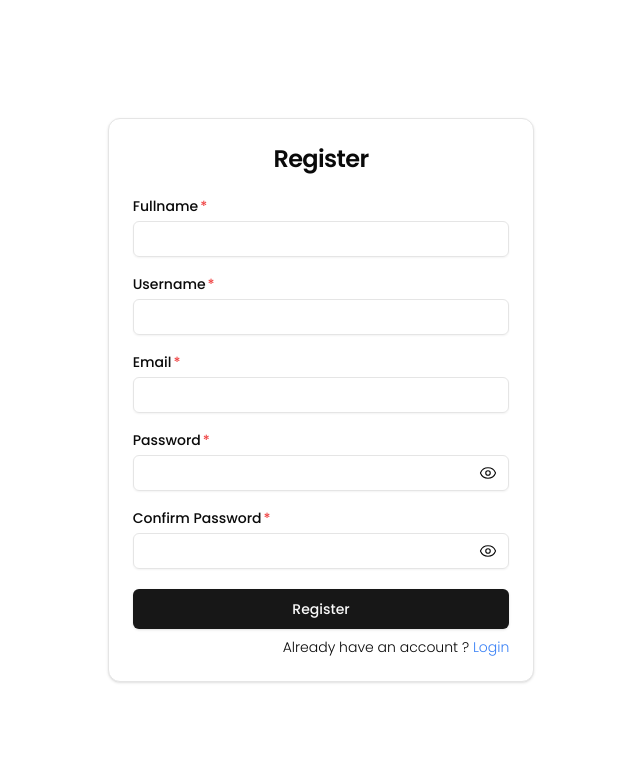
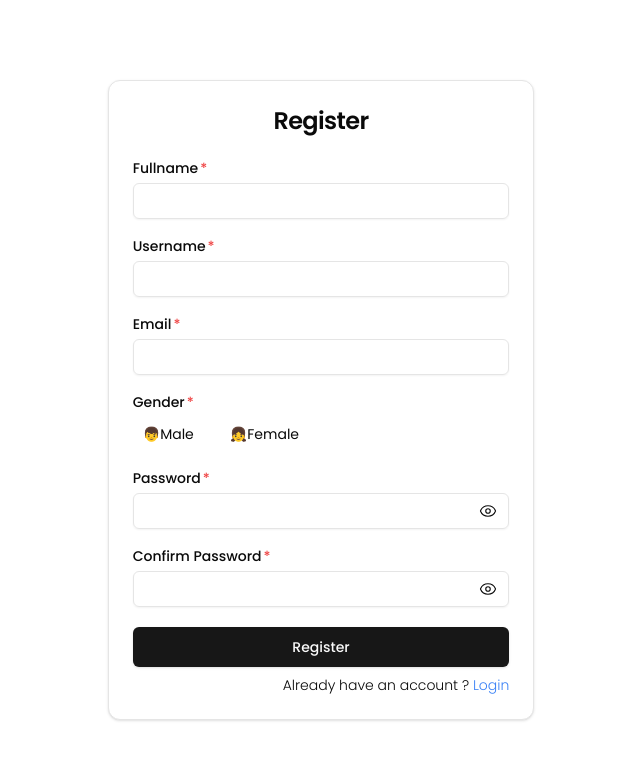
Before and after one commit to joyadeep/sticky-notes, a Next.js app: page /auth/register in a window 1280 px wide. Shown: the top 760 px of the page, without its empty margins (319-959 px from the left). Built offline with nearby package versions, Linux system fonts and the light colour scheme; no server answers.

Commit message:
Add gender and imageUrl in register form

```diff
--- a/package.json
+++ b/package.json
@@ -15,6 +15,7 @@
     "@radix-ui/react-dropdown-menu": "^2.1.1",
     "@radix-ui/react-icons": "^1.3.0",
     "@radix-ui/react-label": "^2.1.0",
+    "@radix-ui/react-radio-group": "^1.2.0",
     "@radix-ui/react-slot": "^1.1.0",
     "axios": "^1.7.2",
     "bcryptjs": "^2.4.3",
--- a/src/app/(main)/layout.tsx
+++ b/src/app/(main)/layout.tsx
@@ -11,6 +11,7 @@ type Props = {
 
 const Mainlayout = ({children}: Props) => {
   const {me,isFetching} = useContext<ICreateContext>(noteContext as any);
+
 
   if (isFetching) {
     return <div className='w-full h-screen'>
--- a/src/app/(main)/page.tsx
+++ b/src/app/(main)/page.tsx
@@ -32,8 +32,11 @@ const Page = (props: Props) => {
                 setNotes((prevNotes:IContext) => ({ ...prevNotes, isLoading: false }));
             });
     };
-    init();
-  }, [])
+    if (notes?.data?.length === 0) {
+
+      init();
+    }
+  }, [notes?.data?.length,setNotes])
 
   if(isLoading){
     return <Loading/>
--- a/src/app/api/auth/register/route.ts
+++ b/src/app/api/auth/register/route.ts
@@ -6,8 +6,8 @@ import generateAndSaveToken from "@/utils/generate.and.save.token";
 export const POST = async (req:Request,res:NextResponse) =>{
     startServer();
     try {
-        const {name,username,email,password,confirmPassword} = await req.json();
-        if (!name || !username || !email || !password || !confirmPassword) {
+        const {name,username,email,password,confirmPassword,gender,imageUrl} = await req.json();
+        if (!name || !username || !email || !password || !confirmPassword || !gender || !imageUrl) {
             return NextResponse.json({message:"Missing fields"},{status:400});
         }
 
@@ -41,14 +41,15 @@ export const POST = async (req:Request,res:NextResponse) =>{
                 name:name,
                 username:username,
                 email:email,
-                password:hashedPassword
+                password:hashedPassword,
+                gender:gender,
+                imageUrl:imageUrl
             }
         })
 
         generateAndSaveToken({id:result?.id,name:result?.name,username:result?.username,email:result?.email},res);
 
         return NextResponse.json({message:"user created successfully"},{status:201});
-        // TODO: add password hashing and token generation
 
     } catch (error) {
 
--- a/src/app/auth/register/page.tsx
+++ b/src/app/auth/register/page.tsx
@@ -8,13 +8,16 @@ import { Input } from '@/components/ui/input'
 import { zodResolver } from '@hookform/resolvers/zod'
 import axios from 'axios'
 import Link from 'next/link'
-import { redirect } from 'next/navigation'
-import React, { useContext, useState } from 'react'
+import { redirect,useRouter } from 'next/navigation'
+import React, { useContext, useEffect, useState } from 'react'
 import { useForm } from 'react-hook-form'
 import { z } from 'zod'
 import Spin from '@/icons/Spin'
 import Loading from '@/components/Loading'
 import { toast } from 'react-toastify'
+import { RadioGroup } from '@/components/ui/radio-group'
+import { RadioGroupItem } from '@radix-ui/react-radio-group'
+import { cn } from '@/lib/utils'
 
 type Props = {}
 
@@ -22,6 +25,8 @@ const formSchama = z.object({
   name: z.string().min(1, 'Name is required'),
   username: z.string().min(1, 'Username is required').max(20, 'Username must be less than 20 characters'),
   email: z.string().min(1, 'Email is required').email('Invalid email'),
+  gender: z.enum(['male', 'female'],{message:"Gender is required"}),
+  imageUrl: z.string(),
   password: z.string().min(1, 'Password is required').min(6, 'Password must be at least 6 characters').max(32, 'Password must be less than 32 characters'),
   confirmPassword: z.string().min(1, 'Password is required').min(6, 'Password must be at least 6 characters').max(32, 'Password must be less than 32 characters'),
 }).refine(data => data.password === data.confirmPassword, {
@@ -40,6 +45,8 @@ const Register = (props: Props) => {
       name:"",
       username:"",
       email:"",
+      gender:undefined,
+      imageUrl:"",
       password:"",
       confirmPassword:""
     }
@@ -47,12 +54,22 @@ const Register = (props: Props) => {
 
   const [isLoading,setLoading] = useState(false);
 
+  const selectedGender = form.watch('gender');
+  const userName=form.watch('username');
+
+  useEffect(()=>{
+    form.setValue("imageUrl",`https://avatar.iran.liara.run/public/${selectedGender === "male" ? "boy" : "girl"}?username=${userName}`)
+  },[form,selectedGender,userName])
+
+  const router = useRouter();
+
   const onSubmit = async(data: z.infer<typeof formSchama>) => {
     setLoading(true);
     try {
       await axios.post('/api/auth/register', data);
+      form.reset();
       toast.success('User created successfully');
-      redirect('/auth/login')
+      router.push('/auth/login')
     } catch (error:any) {
       console.log("error",error)
       toast.error(error?.response?.data?.message);
@@ -124,6 +141,43 @@ const Register = (props: Props) => {
             />
             <FormField
             control={form.control}
+            name='gender'
+            render={({field})=>(
+              <FormItem>
+                <div className='flex gap-2'>
+                  <FormLabel className='required'>Gender</FormLabel>
+                  <FormMessage className='text-xs leading-3'/>
+                </div>
+                <FormControl>
+                <RadioGroup
+                  onValueChange={field.onChange}
+                  defaultValue={field.value}
+                  className="flex items-center gap-4"
+                >
+                  <FormItem className={cn("flex items-center group  space-y-0 border-2 p-2 rounded-md border-transparent",field.value === "male" && "border-yellow-600")}>
+                    <FormControl>
+                      <RadioGroupItem value="male" />
+                    </FormControl>
+                    <FormLabel className="font-normal group-hover:cursor-pointer">
+                      👦Male
+                    </FormLabel>
+                  </FormItem>
+                  <FormItem className={cn("flex items-center group space-y-0 border-2 p-2 rounded-md border-transparent ",field.value === "female" && "border-yellow-600")} >
+                    <FormControl>
+                      <RadioGroupItem value="female" />
+                    </FormControl>
+                    <FormLabel className="font-normal group-hover:cursor-pointer">
+                     👧Female
+                    </FormLabel>
+                  </FormItem>
+
+                </RadioGroup>
+              </FormControl>
+              </FormItem>
+            )}
+            />
+            <FormField
+            control={form.control}
             name='password'
             render={({field})=>(
               <FormItem>
--- a/src/components/AddContainer.tsx
+++ b/src/components/AddContainer.tsx
@@ -28,6 +28,7 @@ const AddContainer = (props: Props) => {
 
   const updateNoteColor = async (color:any)=>{
     try {
+      if (!selectedNote) return
       const currentNoteIndex = notes.data.findIndex((note:INote) => note.id === selectedNote)
 
       handleUpdate(selectedNote,"colors",color);
--- a/src/components/header.tsx
+++ b/src/components/header.tsx
@@ -4,7 +4,7 @@ import Logo from '@/icons/logo'
 import Spin from '@/icons/Spin'
 import React, { useContext } from 'react'
 import { DropdownMenu, DropdownMenuContent, DropdownMenuGroup, DropdownMenuItem, DropdownMenuSeparator, DropdownMenuTrigger } from './ui/dropdown-menu'
-import { Avatar, AvatarFallback } from './ui/avatar'
+import { Avatar, AvatarFallback, AvatarImage } from './ui/avatar'
 import SettingIcon from '@/icons/SettingIcon'
 import LogoutIcon from '@/icons/LogoutIcon'
 import axios from 'axios'
@@ -48,12 +48,13 @@ const Header = () => {
         <DropdownMenu>
           <DropdownMenuTrigger>
            <Avatar>
+            <AvatarImage src={me?.imageUrl}/>
             <AvatarFallback>CN</AvatarFallback>
            </Avatar>
           </DropdownMenuTrigger>
           <DropdownMenuContent className='w-64 p-2'>
            <div>
-            <div className=''>{me.name}</div>
+            <div className='text-sm capitalize'>{me.name}</div>
             <div className='text-xs'>@{me.username}</div>
            </div>
            <DropdownMenuSeparator/>
--- /dev/null
+++ b/src/components/ui/radio-group.tsx
@@ -0,0 +1,44 @@
+"use client"
+
+import * as React from "react"
+import { CheckIcon } from "@radix-ui/react-icons"
+import * as RadioGroupPrimitive from "@radix-ui/react-radio-group"
+
+import { cn } from "@/lib/utils"
+
+const RadioGroup = React.forwardRef<
+  React.ElementRef<typeof RadioGroupPrimitive.Root>,
+  React.ComponentPropsWithoutRef<typeof RadioGroupPrimitive.Root>
+>(({ className, ...props }, ref) => {
+  return (
+    <RadioGroupPrimitive.Root
+      className={cn("grid gap-2", className)}
+      {...props}
+      ref={ref}
+    />
+  )
+})
+RadioGroup.displayName = RadioGroupPrimitive.Root.displayName
+
+const RadioGroupItem = React.forwardRef<
+  React.ElementRef<typeof RadioGroupPrimitive.Item>,
+  React.ComponentPropsWithoutRef<typeof RadioGroupPrimitive.Item>
+>(({ className, ...props }, ref) => {
+  return (
+    <RadioGroupPrimitive.Item
+      ref={ref}
+      className={cn(
+        "aspect-square h-4 w-4 rounded-full border border-primary text-primary shadow focus:outline-none focus-visible:ring-1 focus-visible:ring-ring disabled:cursor-not-allowed disabled:opacity-50",
+        className
+      )}
+      {...props}
+    >
+      <RadioGroupPrimitive.Indicator className="flex items-center justify-center">
+        <CheckIcon className="h-3.5 w-3.5 fill-primary" />
+      </RadioGroupPrimitive.Indicator>
+    </RadioGroupPrimitive.Item>
+  )
+})
+RadioGroupItem.displayName = RadioGroupPrimitive.Item.displayName
+
+export { RadioGroup, RadioGroupItem }
```
Also changed, not shown: 2 other files (tests, documents, lock files or other folders).
